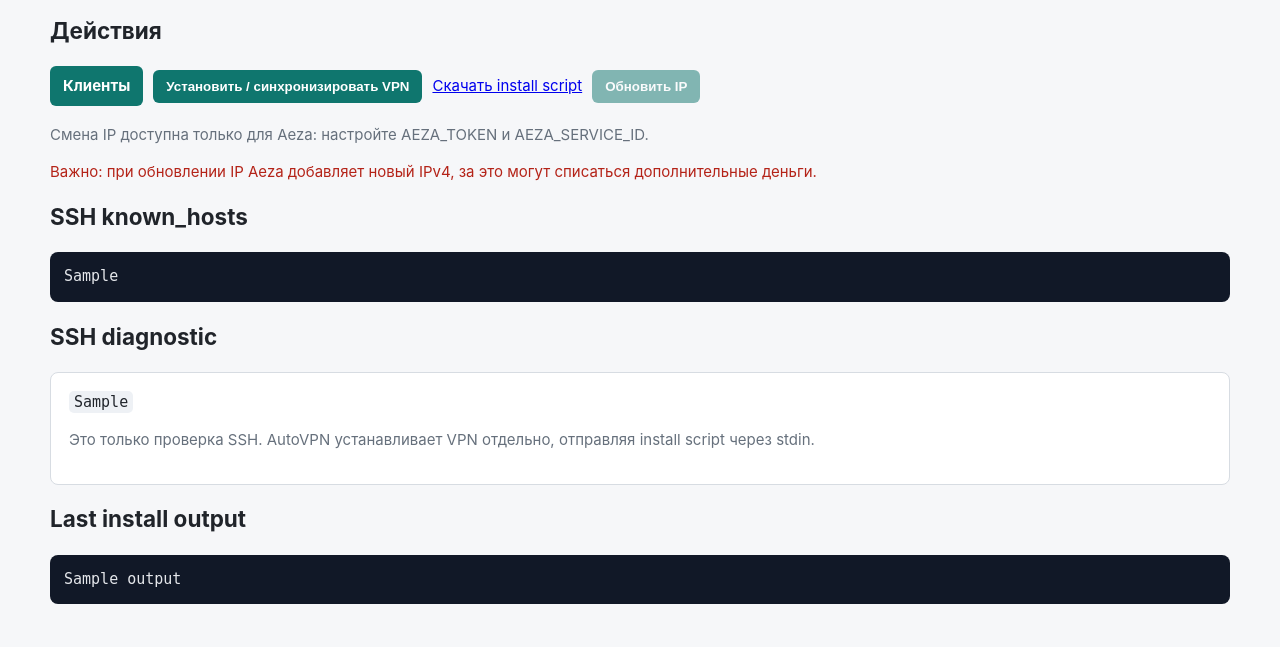
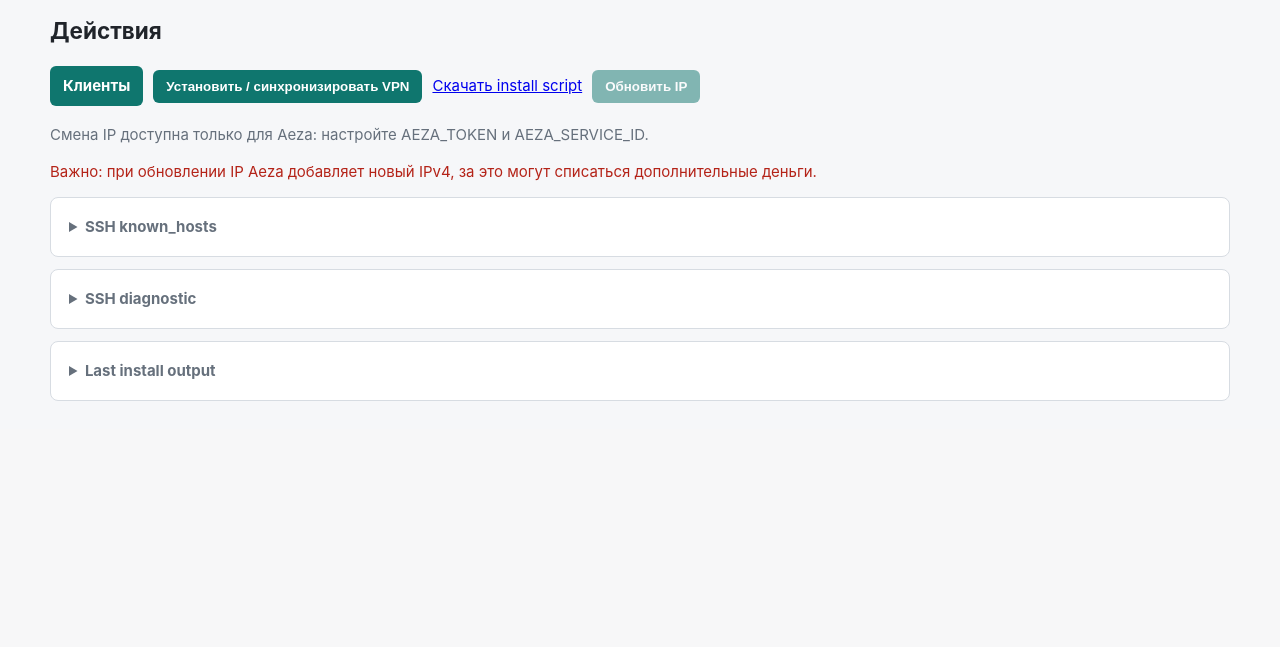
Before and after one commit to nevrozzkie/AutoVPN, a FastAPI app: template app/templates/dashboard.html in a window 1280 px wide. Shown: the part 385-1032 px from the top of the page. After the commit the page ends 786 px from the top, so only its background shows below. Run offline with FastAPI, Linux system fonts and the light colour scheme; the template is opened without the code that fills it: most values are stand-ins (such as "Sample title", 1, 10 or a date in 2020).

Commit message:
Collapse dashboard technical details

```diff
--- a/app/templates/base.html
+++ b/app/templates/base.html
@@ -144,6 +144,18 @@
         gap: 14px;
         margin-top: 16px;
       }
+      .technical-details {
+        margin-top: 12px;
+      }
+      .technical-details summary {
+        cursor: pointer;
+        font-weight: 650;
+        color: var(--muted);
+      }
+      .technical-details[open] summary {
+        margin-bottom: 12px;
+        color: var(--text);
+      }
       pre {
         white-space: pre-wrap;
         overflow-wrap: anywhere;
--- a/app/templates/dashboard.html
+++ b/app/templates/dashboard.html
@@ -139,20 +139,24 @@
 {% endif %}
 
 {% if ssh_known_host_reset_last_output %}
-  <h2>SSH known_hosts</h2>
-  <pre>{{ ssh_known_host_reset_last_output }}</pre>
+  <details class="panel technical-details">
+    <summary>SSH known_hosts</summary>
+    <pre>{{ ssh_known_host_reset_last_output }}</pre>
+  </details>
 {% endif %}
 
 {% if ssh_command %}
-  <h2>SSH diagnostic</h2>
-  <section class="panel">
+  <details class="panel technical-details">
+    <summary>SSH diagnostic</summary>
     <code>{{ ssh_command }}</code>
     <p class="muted">Это только проверка SSH. AutoVPN устанавливает VPN отдельно, отправляя install script через stdin.</p>
-  </section>
+  </details>
 {% endif %}
 
 {% if latest_install_operation and latest_install_operation.output %}
-  <h2>Last install output</h2>
-  <pre>{{ latest_install_operation.output }}</pre>
+  <details class="panel technical-details">
+    <summary>Last install output</summary>
+    <pre>{{ latest_install_operation.output }}</pre>
+  </details>
 {% endif %}
 {% endblock %}
```
